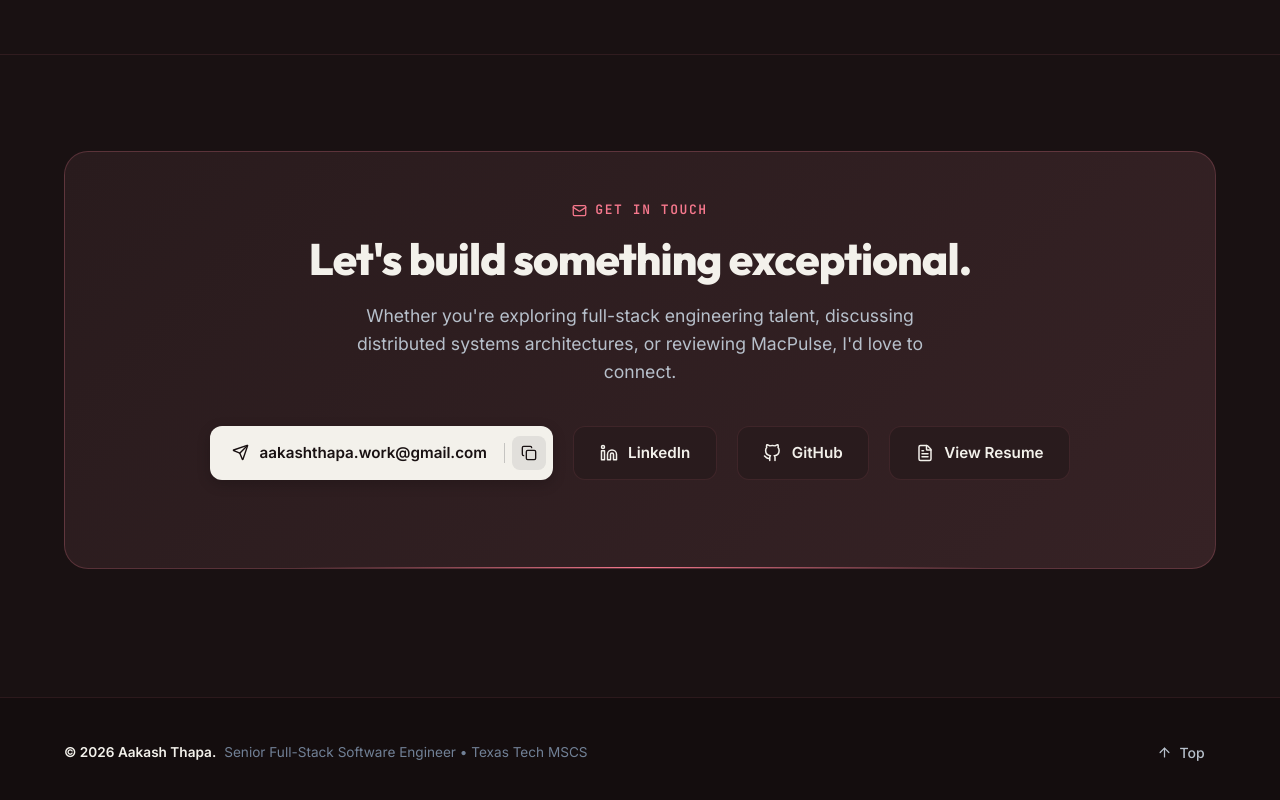
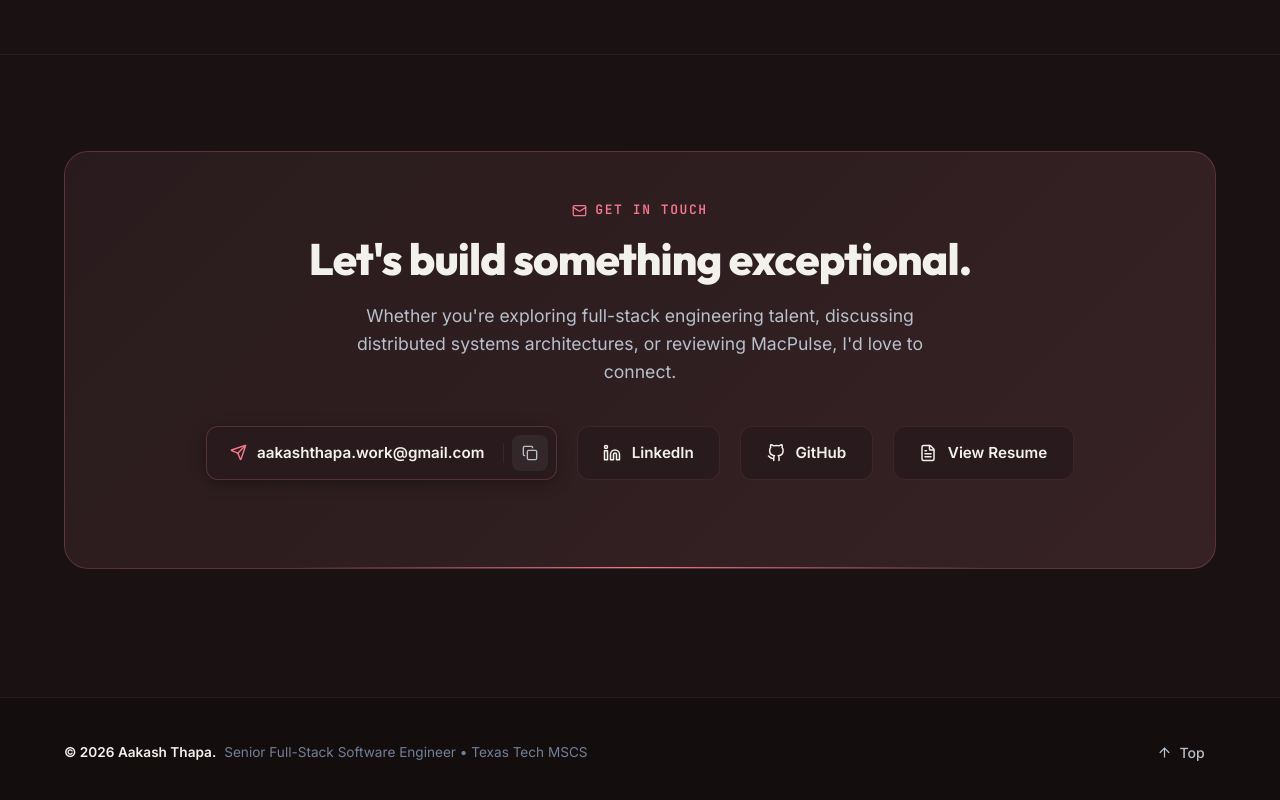
Before and after one commit to aakashthapa0/portfolio, a React (Vite) app: page / in a window 1280 px wide. Shown: the part 7204-8004 px from the top of the page. Built offline with nearby package versions, Linux system fonts and the light colour scheme.

Commit message:
fix(contact): fix email box hover text contrast and glassmorphism styling

```diff
--- a/src/styles/components.css
+++ b/src/styles/components.css
@@ -1330,18 +1330,19 @@
 .contact-email-box {
   display: inline-flex;
   align-items: center;
-  background: var(--text-primary);
-  color: var(--bg-primary);
+  background: var(--bg-surface);
+  border: 1px solid var(--border-medium);
   border-radius: var(--radius-md);
-  padding: 0.35rem 0.45rem 0.35rem 1.4rem;
-  transition: transform 260ms cubic-bezier(0.2, 0.8, 0.2, 1), box-shadow 260ms ease, background 260ms ease;
-  box-shadow: 0 4px 14px rgba(0, 0, 0, 0.2);
+  padding: 0.35rem 0.5rem 0.35rem 1.4rem;
+  transition: transform 260ms cubic-bezier(0.2, 0.8, 0.2, 1), box-shadow 260ms ease, background 260ms ease, border-color 260ms ease;
+  box-shadow: 0 4px 16px rgba(0, 0, 0, 0.3);
 }
 
 .contact-email-box:hover {
-  background: #FFFFFF;
+  background: var(--bg-surface-elevated);
+  border-color: var(--accent-blue);
   transform: translateY(-5px);
-  box-shadow: 0 14px 32px rgba(243, 241, 235, 0.28);
+  box-shadow: 0 14px 32px rgba(0, 0, 0, 0.45), 0 0 20px var(--accent-glow-subtle);
 }
 
 .contact-email-link {
@@ -1350,36 +1351,52 @@
   gap: 0.65rem;
   font-size: 0.95rem;
   font-weight: 600;
-  color: var(--bg-primary);
+  color: var(--text-primary) !important;
   text-decoration: none;
-  padding: 0.45rem 0.4rem 0.45rem 0;
+  padding: 0.5rem 0.4rem 0.5rem 0;
   transition: color 200ms ease;
+}
+
+.contact-email-link svg {
+  color: var(--accent-blue);
+  flex-shrink: 0;
+  transition: transform 200ms ease;
+}
+
+.contact-email-link:hover {
+  color: var(--accent-blue) !important;
+}
+
+.contact-email-link:hover svg {
+  transform: translateX(2px) translateY(-1px);
 }
 
 .contact-email-divider {
   width: 1px;
   height: 20px;
-  background: rgba(17, 20, 25, 0.2);
-  margin: 0 0.45rem 0 0.65rem;
+  background: var(--border-subtle);
+  margin: 0 0.5rem 0 0.75rem;
 }
 
 .contact-email-copy-btn {
   display: inline-flex;
   align-items: center;
   justify-content: center;
-  width: 34px;
-  height: 34px;
+  width: 36px;
+  height: 36px;
   border-radius: calc(var(--radius-md) - 4px);
-  background: rgba(17, 20, 25, 0.08);
-  border: none;
-  color: var(--bg-primary);
+  background: rgba(255, 255, 255, 0.05);
+  border: 1px solid transparent;
+  color: var(--text-secondary);
   cursor: pointer;
-  transition: background 180ms ease, transform 150ms ease, color 180ms ease;
+  transition: background 180ms ease, transform 150ms ease, color 180ms ease, border-color 180ms ease;
   flex-shrink: 0;
 }
 
 .contact-email-copy-btn:hover {
-  background: rgba(17, 20, 25, 0.16);
+  background: rgba(255, 255, 255, 0.12);
+  border-color: var(--border-subtle);
+  color: var(--text-primary);
   transform: scale(1.08);
 }
 
```
